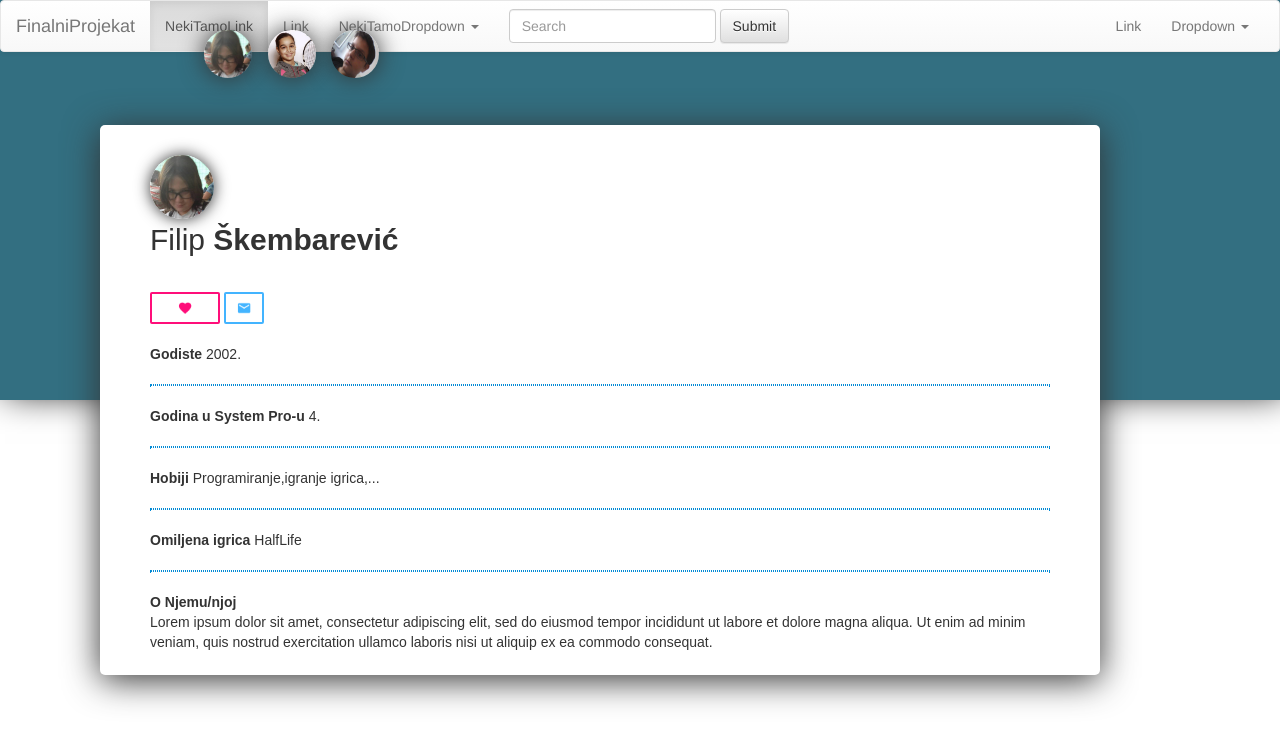
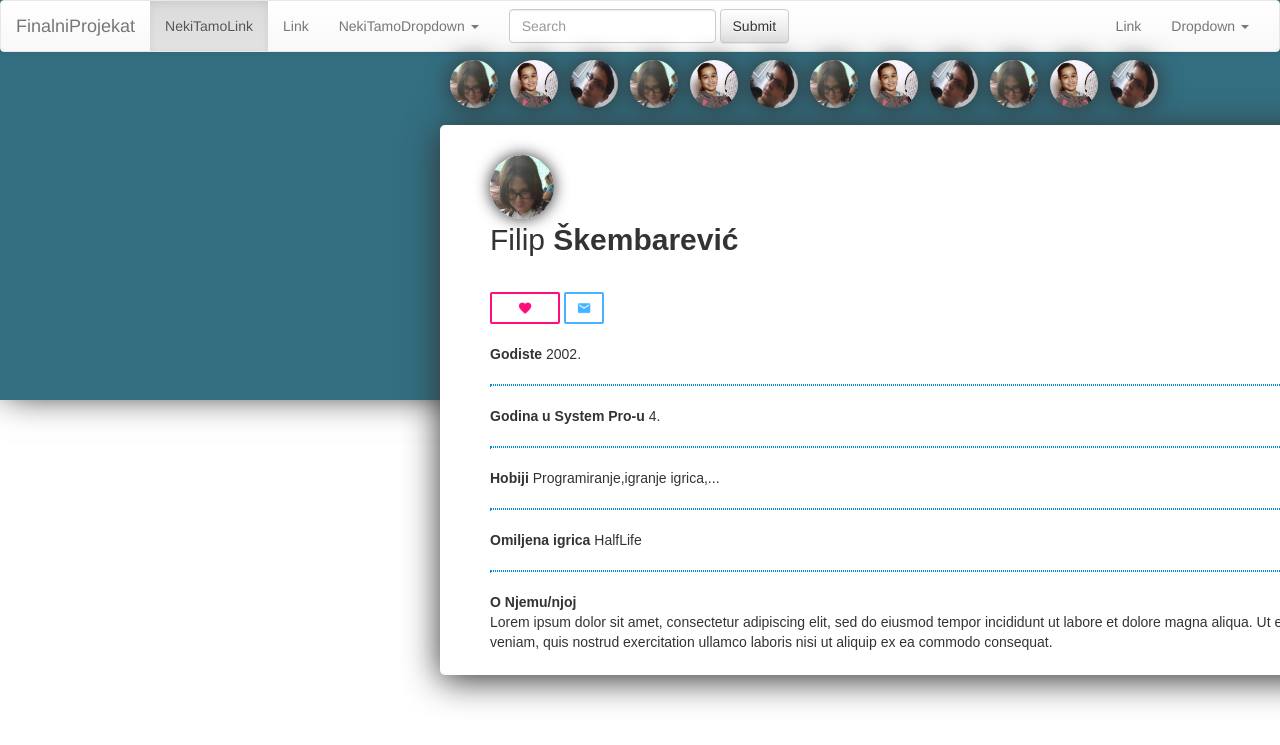
Before and after one commit to NatasaPetrovic/finalni_projekat_mladji, a PHP site: page /sablon.html in a window 1280 px wide. Shown: the top 745 px of the page. Run offline with PHP 8.4, Linux system fonts and the light colour scheme.

Commit message:
Menjanje sablona

```diff
--- a/cssmain.css
+++ b/cssmain.css
@@ -30,7 +30,7 @@ body{
 	width:1000px;
 	height:550px;
 	position:fixed;
-	left:100px;
+	left:440px;
 	top:125px;
 		box-shadow:0px 5px 35px #323232;
 
@@ -89,9 +89,9 @@ body{
 #faveavatar1{
 
 	position:absolute;
-	left:204px;
+	left:450px;
 	margin-right:15px;
-	top:30px;
+	top:60px;
 
 	width:48px;
 	height:48px;
@@ -109,9 +109,9 @@ body{
 #faveavatar2{
 
 	position:absolute;
-	left:268px;
+	left:510px;
 	margin-right:15px;
-	top:30px;
+	top:60px;
 
 	width:48px;
 	height:48px;
@@ -130,9 +130,9 @@ body{
 #faveavatar3{
 
 	position:absolute;
-	left:331px;
+	left:570px;
 	margin-right:15px;
-	top:30px;
+	top:60px;
 
 	width:48px;
 	height:48px;
@@ -142,6 +142,189 @@ body{
 }
 
 #faveavatar3:hover{
+
+	top:25px;
+	transition: all 0.2s ease;
+
+}
+#faveavatar4{
+
+	position:absolute;
+	left:630px;
+	margin-right:15px;
+	top:60px;
+
+	width:48px;
+	height:48px;
+
+				border:none;
+
+}
+
+#faveavatar4:hover{
+
+	top:25px;
+	transition: all 0.2s ease;
+
+}
+#faveavatar5{
+
+	position:absolute;
+	left:690px;
+	margin-right:15px;
+	top:60px;
+
+	width:48px;
+	height:48px;
+
+				border:none;
+
+}
+
+#faveavatar5:hover{
+
+	top:25px;
+	transition: all 0.2s ease;
+
+}
+
+#faveavatar6{
+
+	position:absolute;
+	left:750px;
+	margin-right:15px;
+	top:60px;
+
+	width:48px;
+	height:48px;
+
+				border:none;
+
+}
+
+#faveavatar6:hover{
+
+	top:25px;
+	transition: all 0.2s ease;
+
+}
+#faveavatar7{
+
+	position:absolute;
+	left:810px;
+	margin-right:15px;
+	top:60px;
+
+	width:48px;
+	height:48px;
+
+				border:none;
+
+}
+
+#faveavatar7:hover{
+
+	top:25px;
+	transition: all 0.2s ease;
+
+}
+#faveavatar8{
+
+	position:absolute;
+	left:870px;
+	margin-right:15px;
+	top:60px;
+
+	width:48px;
+	height:48px;
+
+				border:none;
+
+}
+
+#faveavatar8:hover{
+
+	top:25px;
+	transition: all 0.2s ease;
+
+}
+
+#faveavatar9{
+
+	position:absolute;
+	left:930px;
+	margin-right:15px;
+	top:60px;
+
+	width:48px;
+	height:48px;
+
+				border:none;
+
+}
+
+#faveavatar9:hover{
+
+	top:25px;
+	transition: all 0.2s ease;
+
+}
+#faveavatar10{
+
+	position:absolute;
+	left:990px;
+	margin-right:15px;
+	top:60px;
+
+	width:48px;
+	height:48px;
+
+				border:none;
+
+}
+
+#faveavatar10:hover{
+
+	top:25px;
+	transition: all 0.2s ease;
+
+}
+#faveavatar11{
+
+	position:absolute;
+	left:1050px;
+	margin-right:15px;
+	top:60px;
+
+	width:48px;
+	height:48px;
+
+				border:none;
+
+}
+
+#faveavatar11:hover{
+
+	top:25px;
+	transition: all 0.2s ease;
+
+}
+
+#faveavatar12{
+
+	position:absolute;
+	left:1110px;
+	margin-right:15px;
+	top:60px;
+
+	width:48px;
+	height:48px;
+
+				border:none;
+
+}
+
+#faveavatar12:hover{
 
 	top:25px;
 	transition: all 0.2s ease;
@@ -299,7 +482,7 @@ background-color:#016eab;
 	width:48px;height:48px;
 	position:fixed;
 	left:10px;
-	top:150px;
+	top:120px;
 
 
 }
--- a/sablon.html
+++ b/sablon.html
@@ -84,7 +84,7 @@
   <body>
 
 
-   <img src="./images/users/filip.jpg" id="faveavatar1" class="imgavfave"> <img src="./images/users/nadja.jpg" id="faveavatar2" class="imgavfave"> <img src="./images/users/nikola.jpg" id="faveavatar3" class="imgavfave"> </div>
+   <img src="./images/users/filip.jpg" id="faveavatar1" class="imgavfave"> <img src="./images/users/nadja.jpg" id="faveavatar2" class="imgavfave"> <img src="./images/users/nikola.jpg" id="faveavatar3" class="imgavfave"> <img src="./images/users/filip.jpg" id="faveavatar4" class="imgavfave"> <img src="./images/users/nadja.jpg" id="faveavatar5" class="imgavfave"> <img src="./images/users/nikola.jpg" id="faveavatar6" class="imgavfave"> <img src="./images/users/filip.jpg" id="faveavatar7" class="imgavfave"> <img src="./images/users/nadja.jpg" id="faveavatar8" class="imgavfave"> <img src="./images/users/nikola.jpg" id="faveavatar9" class="imgavfave"><img src="./images/users/filip.jpg" id="faveavatar10" class="imgavfave"> <img src="./images/users/nadja.jpg" id="faveavatar11" class="imgavfave"> <img src="./images/users/nikola.jpg" id="faveavatar12" class="imgavfave"> </div>
 
     <div id="main-content-window-nem">
 
@@ -138,6 +138,7 @@
 <li id="menujpg3" ><img src="./images/users/nikola.jpg" style="width:48px;height:48px;border-radius:100px;">Nikola Ignjatović</li>
 
 
+
 	</ul>
 
 	</div>
```
